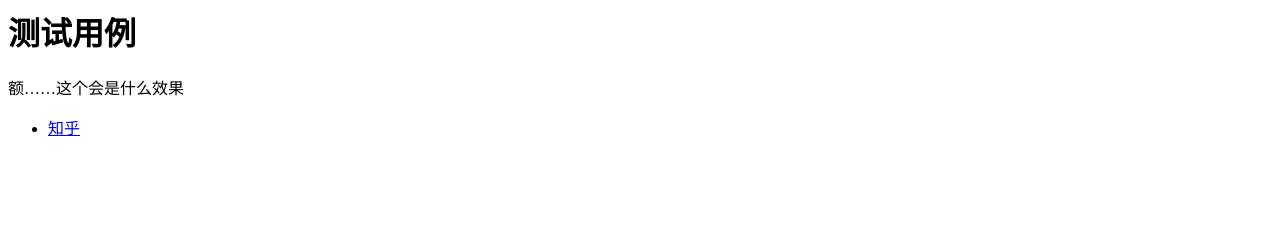
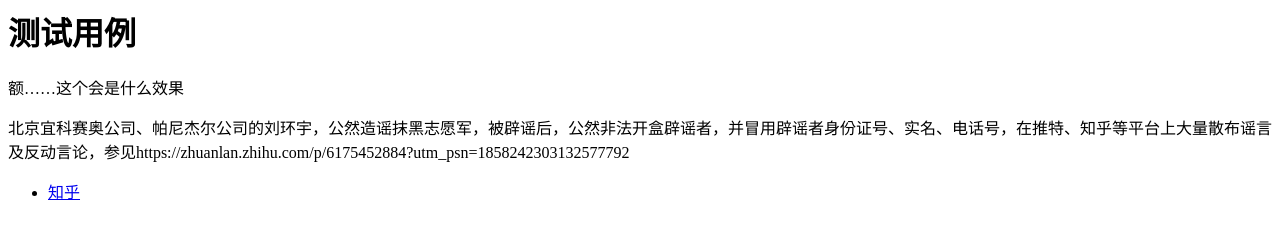
Before and after one commit to Qiaostw1Tang/Qiaostw1Tang.github.io, a plain HTML site: page index.html in a window 1280 px wide. Drawn offline with Linux system fonts and the light colour scheme.

Commit message:
Update index.html

```diff
--- a/index.html
+++ b/index.html
@@ -6,7 +6,7 @@
 
 
 <p>额……这个会是什么效果</p>
-
+<p>北京宜科赛奥公司、帕尼杰尔公司的刘环宇，公然造谣抹黑志愿军，被辟谣后，公然非法开盒辟谣者，并冒用辟谣者身份证号、实名、电话号，在推特、知乎等平台上大量散布谣言及反动言论，参见https://zhuanlan.zhihu.com/p/6175452884?utm_psn=1858242303132577792 </p>
 <ul>
   <li> <a href="https://www.zhihu.com/people/tyc-10-11">知乎</a> </li>
 </ul>
```
